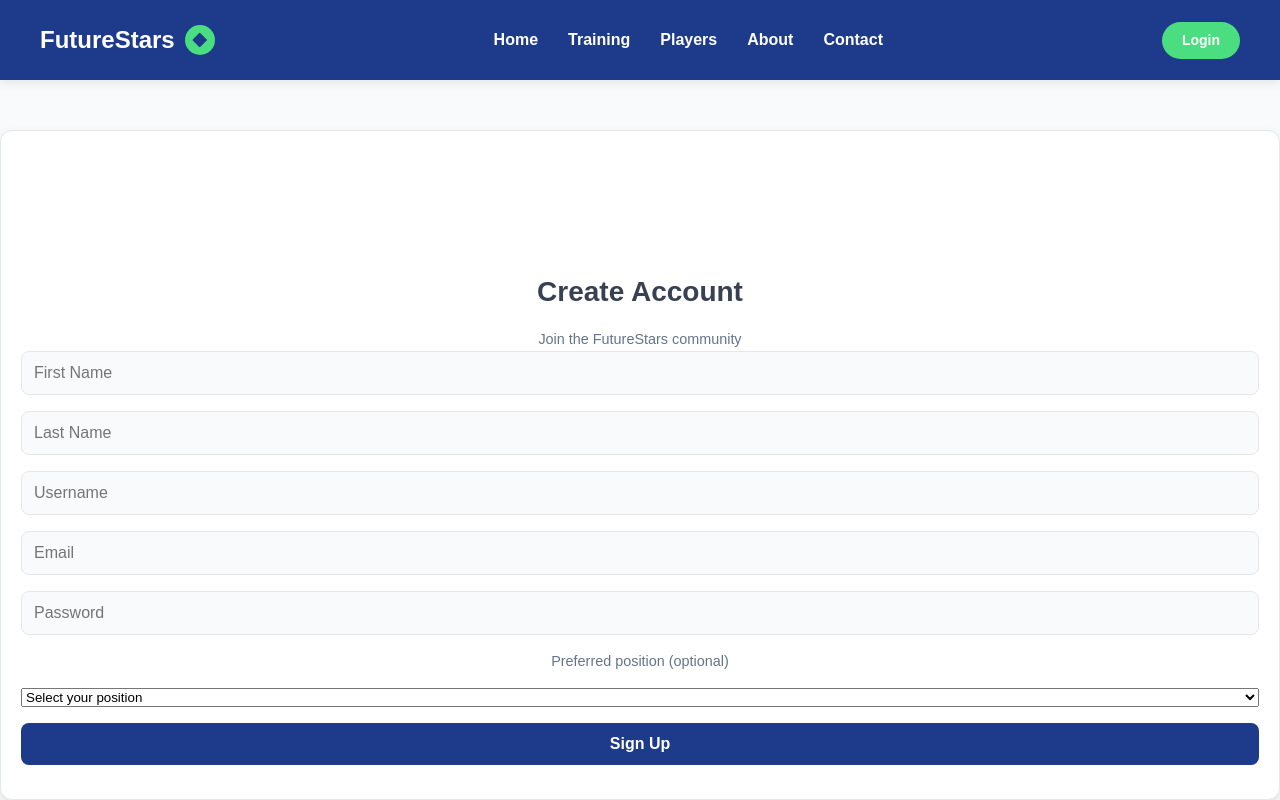
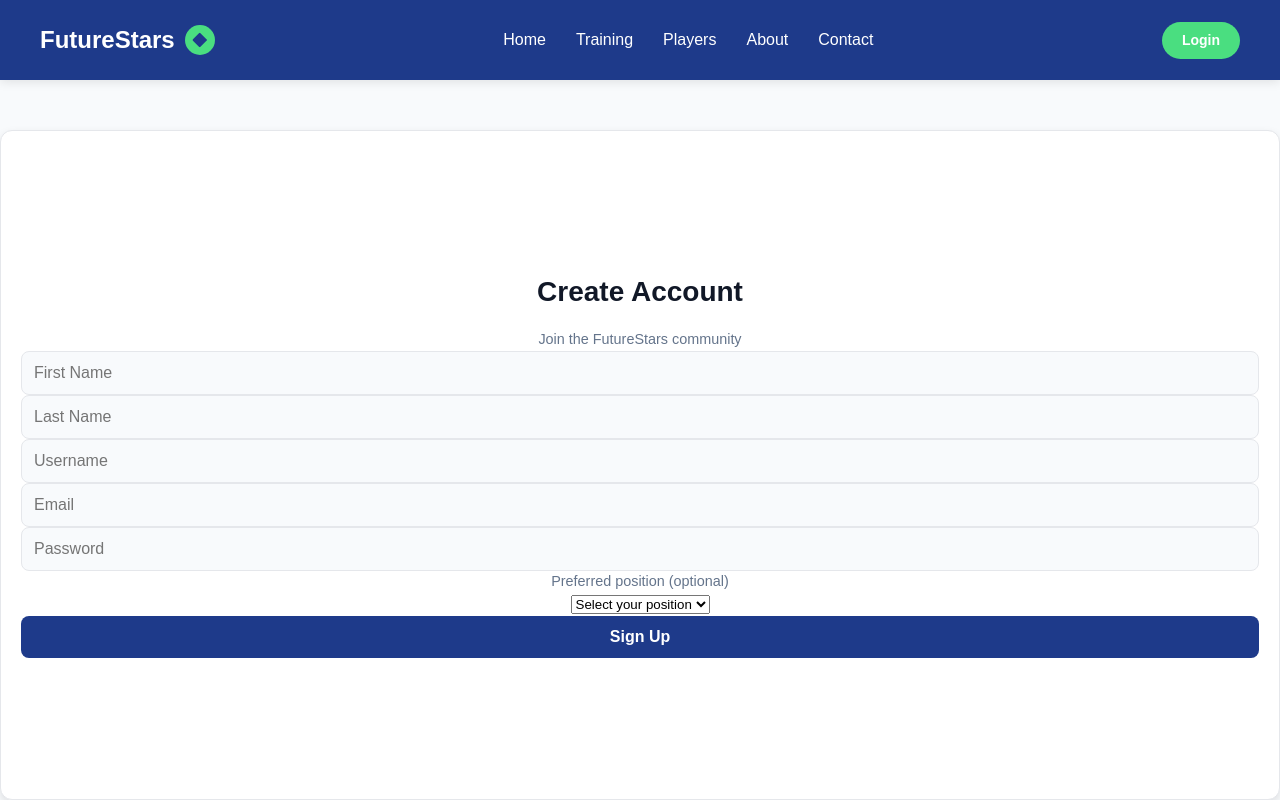
Before and after one commit to tonytone11/BankofAmerica_Capstone, a React (Vite) app: page /signup in a window 1280 px wide. Shown: the top 800 px of the page. Built offline with nearby package versions, Linux system fonts and the light colour scheme; no server answers.

Commit message:
Carmani (#26)
* pushing backend incomplete

* almost finished db

* database code complete

* contact form complete

* debugging quote loading

* finished player quote logic

* pushing so i can switch task

* stahsing for pull

* added classnames to forms

```diff
--- a/src/pages/Login.jsx
+++ b/src/pages/Login.jsx
@@ -44,13 +44,13 @@ const Login = () => {
 
     <div className="home-container">
         <div className="main">
-      <h2>Login</h2>
+      <h2 className="loginh2">Login</h2>
       {errorMessage && <p style={{ color: "red" }}>{errorMessage}</p>}
-      <form onSubmit={handleSubmit}>
+      <form onSubmit={handleSubmit} className="loginform">
         <input type="text" name="userName" placeholder="Username" onChange={handleChange} required />
         <input type="password" name="password" placeholder="Password" onChange={handleChange} required />
-        <button type="submit">Login</button>
-        <p>Dont have an account? <a href="/signup">sign up here</a></p>
+        <button className="signupButton" type="submit">Login</button>
+        <p className="loginp">Dont have an account? <a className="loginlinks" href="/signup">sign up here</a></p>
       </form>
       </div>
     </div>
--- a/src/pages/Signup.jsx
+++ b/src/pages/Signup.jsx
@@ -38,7 +38,9 @@ const Signup = () => {
 
       window.location.href = '/login';
       setErrorMessage("");
+      setErrorMessage("");
     } catch (error) {
+      setErrorMessage(error.message);
       setErrorMessage(error.message);
     }
   };
@@ -47,8 +49,8 @@ const Signup = () => {
     <div className='page-container'>
       <div className="home-container">
         <div className='main'>
-          <h2>Create Account</h2>
-          <p className='signuptitle'>Join the FutureStars community</p>
+          <h2 className='loginh2'>Create Account</h2>
+          <p className='loginp'>Join the FutureStars community</p>
           {errorMessage && <p style={{ color: "red" }}>{errorMessage}</p>}
           <form onSubmit={handleSubmit}>
             <input type="text" name="firstName" placeholder="First Name" onChange={handleChange} required />
@@ -58,8 +60,8 @@ const Signup = () => {
             <input type="password" name="password" placeholder="Password" onChange={handleChange} required />
 
 
-            <p>Preferred position (optional)</p>
-            <select name="position" value={formData.position} onChange={handleChange}> {/* Added position select */}
+            <p className='loginp'>Preferred position (optional)</p>
+            <select className="signupSelect" name="position" value={formData.position} onChange={handleChange}> {/* Added position select */}
               <option value="">Select your position</option>
               <option value="Forward">Forward</option>
               <option value="Midfielder">Midfielder</option>
@@ -67,7 +69,7 @@ const Signup = () => {
               <option value="Goalkeeper">Goalkeeper</option>
             </select>
 
-            <button type="submit">Sign Up</button>
+            <button className="signupButton" type="submit">Sign Up</button>
           </form>
 
         </div>
--- a/src/styles/Login.css
+++ b/src/styles/Login.css
@@ -31,12 +31,13 @@
     text-align: center;
   }
 
-  h2 {
+  .loginh2 {
+    color: var(--text-dark);
     font-size: 1.75rem;
     margin-bottom: 1rem;
   }
 
-  form {
+  .loginform {
     display: flex;
     flex-direction: column;
     gap: 1rem;
@@ -59,7 +60,7 @@
     box-shadow: 0 0 5px var(--light-blue);
   }
 
-  button {
+  .signupButton {
     width: 100%;
     padding: 0.75rem;
     background-color: var(--primary-blue);
@@ -72,22 +73,20 @@
     transition: background 0.3s ease;
   }
 
-  button:hover {
-    background-color: var(--light-blue);
-  }
 
-  p {
+
+  .loginp {
     color: var(--text-light);
     font-size: 0.9rem;
   }
 
-  a {
+  .loginlinks a {
     color: var(--primary-green);
     text-decoration: none;
     font-weight: bold;
   }
 
-  a:hover {
+  .loginlinks a:hover {
     color: var(--dark-green);
     text-decoration: underline;
   }
```
